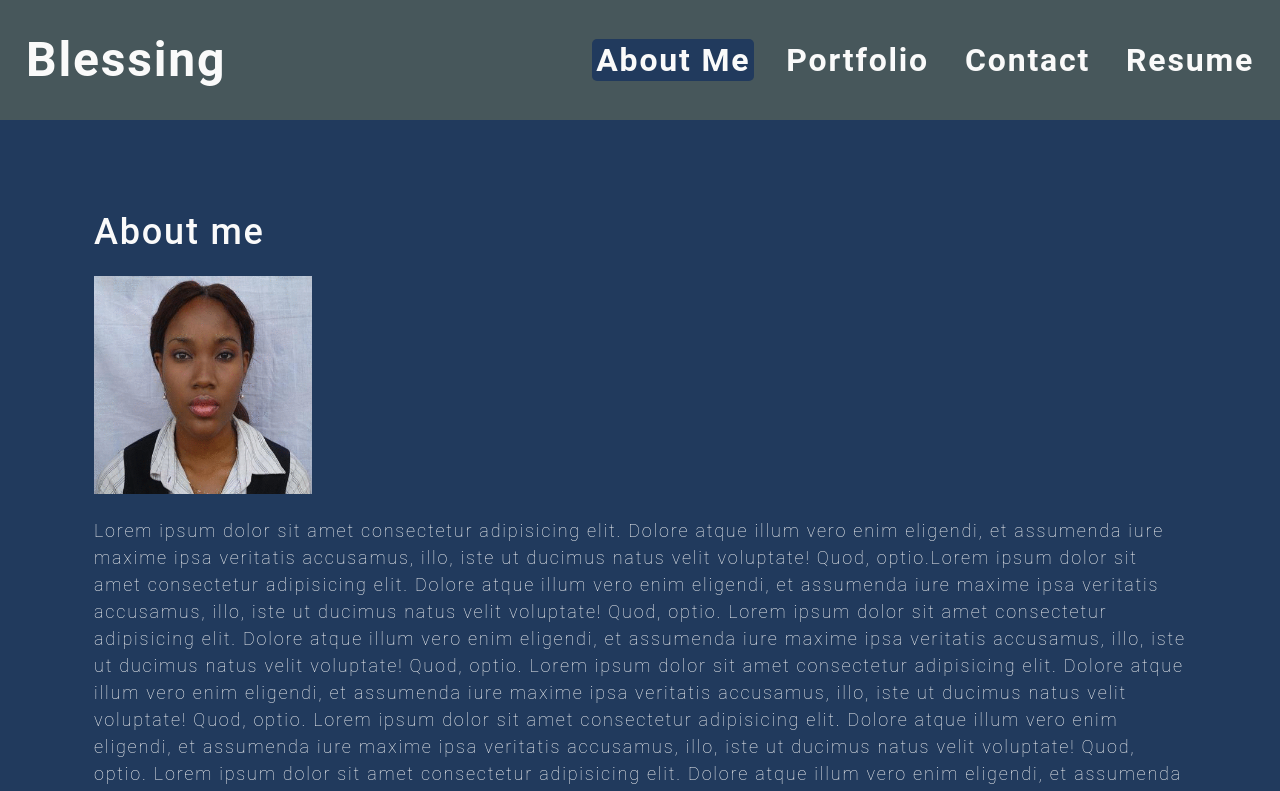
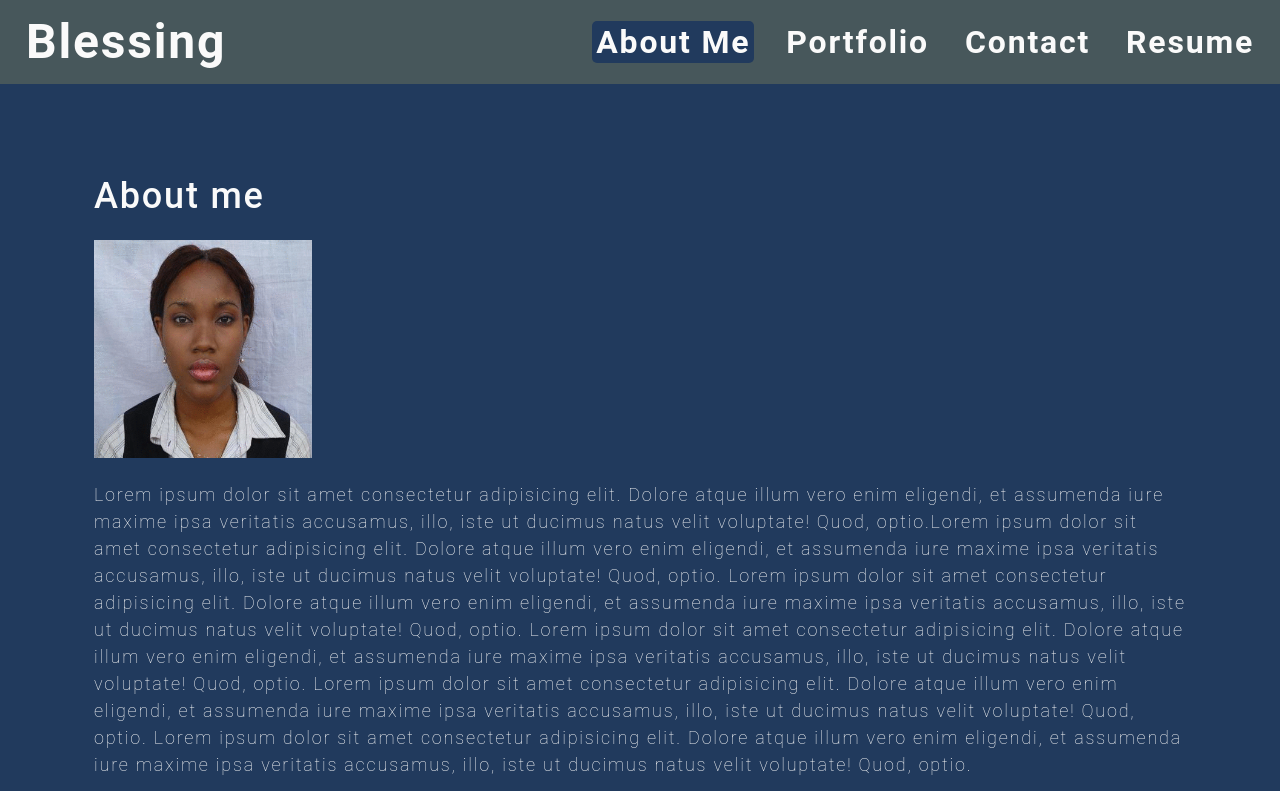
Before and after one commit to BlessingI/blessing-react-portfolio, a React (Create React App) app: page / in a window 1280 px wide. Shown: the top 791 px of the page. Built offline with nearby package versions, Linux system fonts and the light colour scheme.

Commit message:
nav styling

```diff
--- a/src/index.css
+++ b/src/index.css
@@ -92,7 +92,7 @@ a:hover {
 
 header {
   background: #47575b;
-  height: 120px;
+  /* height: 120px; */
   display: flex;
   justify-content: space-between;
   align-items: center;
```
